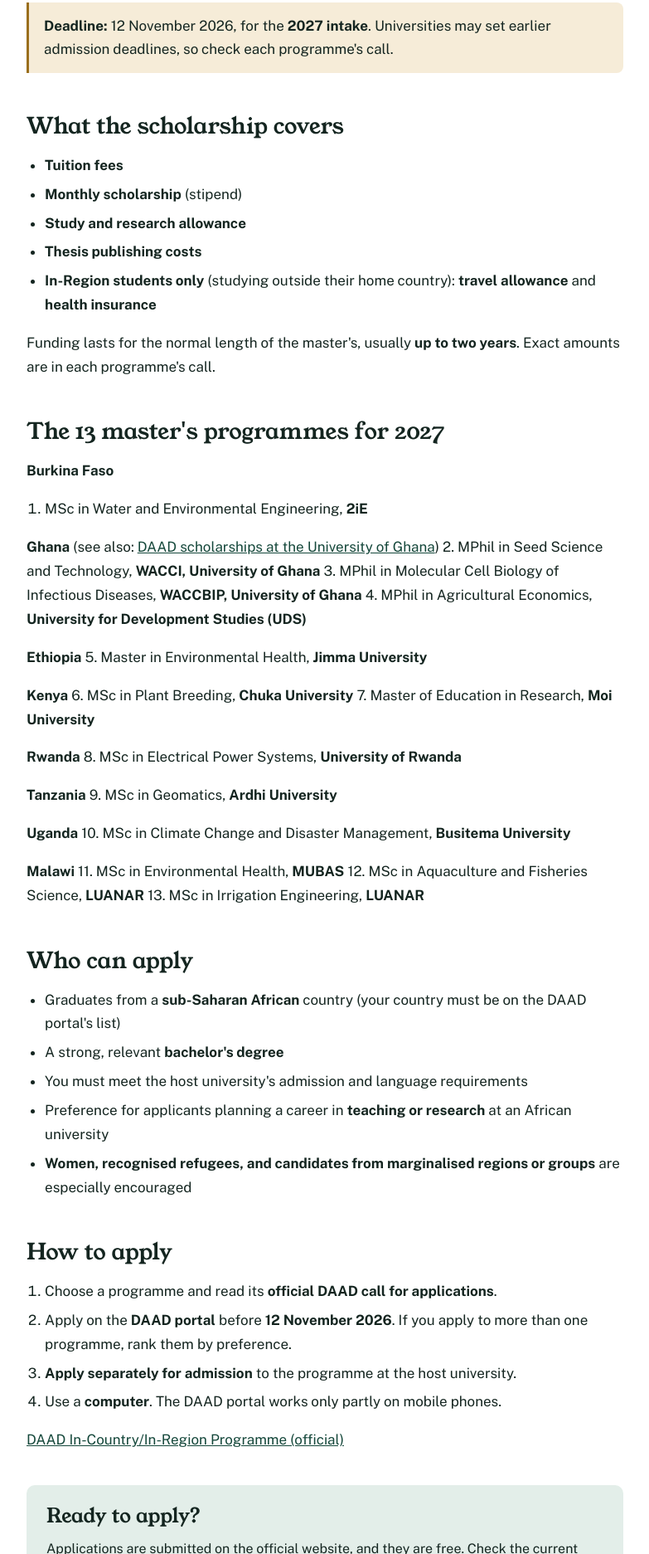
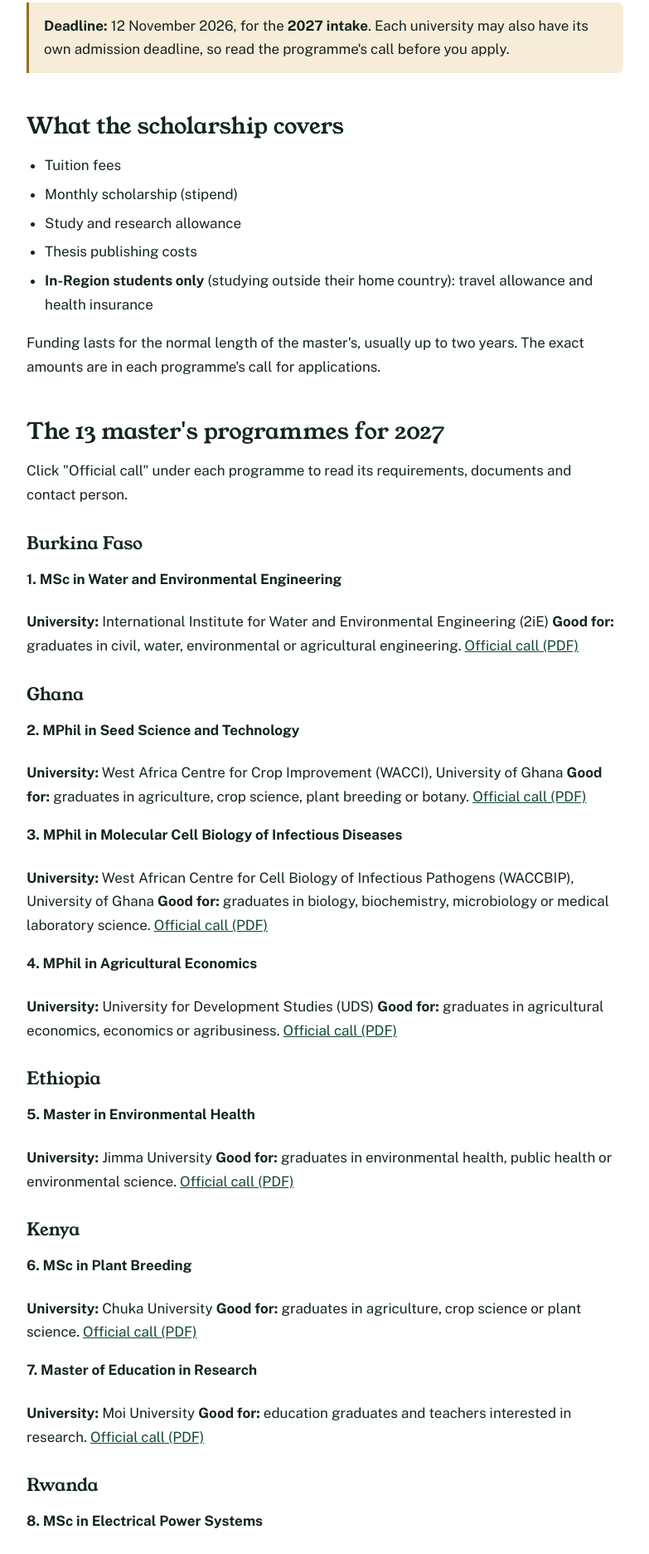
Before and after one commit to scholarfahad/scholarfahad-website, an Eleventy site: page src/scholarships/daad-in-country-in-region-masters-scholarships-2027-in-africa.md in a window 1280 px wide. Shown: the part 927-2800 px from the top of the page at 83% size, without its empty margins (248-1031 px from the left). Built offline with nearby package versions, Linux system fonts and the light colour scheme; Eleventy itself is replaced by a stand-in of ours; files that its build step writes are made by us from their sources.

Commit message:
Update Scholarship “daad-in-country-in-region-masters-scholarships-2027-in-africa”

```diff
--- a/src/scholarships/daad-in-country-in-region-masters-scholarships-2027-in-africa.md
+++ b/src/scholarships/daad-in-country-in-region-masters-scholarships-2027-in-africa.md
@@ -3,7 +3,7 @@ title: DAAD In-Country In-Region Masters Scholarships 2027 in Africa
 type: Scholarship
 country: Africa Multi- country
 official_url: https://www2.daad.de/deutschland/stipendium/datenbank/en/21148-scholarship-database/?detail=10000486
-deadline: 2026-11-02
+deadline: 2026-11-12
 summary: DAAD’s In-Country/In-Region programme fully funds master’s degrees at 13 programmes in Ghana, Kenya, Malawi, Rwanda, Tanzania, Uganda, Ethiopia and Burkina Faso for graduates from sub-Saharan Africa. Deadline 12 November 2026.
 levels:
   - masters
@@ -18,49 +18,105 @@ date: 2026-10-23
 
 The **German Academic Exchange Service (DAAD)** funds master's degrees at leading African universities through its **In-Country/In-Region Scholarship Programme**. You study in your **own country** (In-Country) or in **another sub-Saharan African country** (In-Region), with full funding from Germany.
 
-> **Deadline:** 12 November 2026, for the **2027 intake**. Universities may set earlier admission deadlines, so check each programme's call.
+> **Deadline:** 12 November 2026, for the **2027 intake**. Each university may also have its own admission deadline, so read the programme's call before you apply.
 
 ## What the scholarship covers
-- **Tuition fees**
-- **Monthly scholarship** (stipend)
-- **Study and research allowance**
-- **Thesis publishing costs**
-- **In-Region students only** (studying outside their home country): **travel allowance** and **health insurance**
 
-Funding lasts for the normal length of the master's, usually **up to two years**. Exact amounts are in each programme's call.
+- Tuition fees
+- Monthly scholarship (stipend)
+- Study and research allowance
+- Thesis publishing costs
+- **In-Region students only** (studying outside their home country): travel allowance and health insurance
+
+Funding lasts for the normal length of the master's, usually up to two years. The exact amounts are in each programme's call for applications.
 
 ## The 13 master's programmes for 2027
 
-**Burkina Faso**
-1. MSc in Water and Environmental Engineering, **2iE**
+Click "Official call" under each programme to read its requirements, documents and contact person.
 
-**Ghana** (see also: [DAAD scholarships at the University of Ghana](https://scholarfahad.com/scholarships/daad-scholarships-at-the-university-of-ghana-2027-for-african-students/))
-2. MPhil in Seed Science and Technology, **WACCI, University of Ghana**
-3. MPhil in Molecular Cell Biology of Infectious Diseases, **WACCBIP, University of Ghana**
-4. MPhil in Agricultural Economics, **University for Development Studies (UDS)**
+### Burkina Faso
 
-**Ethiopia**
-5. Master in Environmental Health, **Jimma University**
+#### 1. MSc in Water and Environmental Engineering
+**University:** International Institute for Water and Environmental Engineering (2iE)
+**Good for:** graduates in civil, water, environmental or agricultural engineering.
+[Official call (PDF)](https://static.daad.de/media/daad_de/pdfs_nicht_barrierefrei/im-ausland-studieren-forschen-lehren/st32_call_for_scholarship_applications_burkinafaso_2ie_ma.pdf)
 
-**Kenya**
-6. MSc in Plant Breeding, **Chuka University**
-7. Master of Education in Research, **Moi University**
+### Ghana
 
-**Rwanda**
-8. MSc in Electrical Power Systems, **University of Rwanda**
+#### 2. MPhil in Seed Science and Technology
+**University:** West Africa Centre for Crop Improvement (WACCI), University of Ghana
+**Good for:** graduates in agriculture, crop science, plant breeding or botany.
+[Official call (PDF)](https://static.daad.de/media/daad_de/pdfs_nicht_barrierefrei/im-ausland-studieren-forschen-lehren/st32_call_for_scholarship_applications_ghana_wacci_ma.pdf)
 
-**Tanzania**
-9. MSc in Geomatics, **Ardhi University**
+#### 3. MPhil in Molecular Cell Biology of Infectious Diseases
+**University:** West African Centre for Cell Biology of Infectious Pathogens (WACCBIP), University of Ghana
+**Good for:** graduates in biology, biochemistry, microbiology or medical laboratory science.
+[Official call (PDF)](https://static.daad.de/media/daad_de/pdfs_nicht_barrierefrei/im-ausland-studieren-forschen-lehren/st32_call_for_scholarship_applications_ghana_waccbip_ma.pdf)
 
-**Uganda**
-10. MSc in Climate Change and Disaster Management, **Busitema University**
+#### 4. MPhil in Agricultural Economics
+**University:** University for Development Studies (UDS)
+**Good for:** graduates in agricultural economics, economics or agribusiness.
+[Official call (PDF)](https://static.daad.de/media/daad_de/pdfs_nicht_barrierefrei/im-ausland-studieren-forschen-lehren/st32_call_for_scholarship_applications_ghana_uds_ma.pdf)
 
-**Malawi**
-11. MSc in Environmental Health, **MUBAS**
-12. MSc in Aquaculture and Fisheries Science, **LUANAR**
-13. MSc in Irrigation Engineering, **LUANAR**
+### Ethiopia
+
+#### 5. Master in Environmental Health
+**University:** Jimma University
+**Good for:** graduates in environmental health, public health or environmental science.
+[Official call (PDF)](https://static.daad.de/media/daad_de/pdfs_nicht_barrierefrei/im-ausland-studieren-forschen-lehren/st32_call_for_scholarship_applications_ethiopia_ju_ma.pdf)
+
+### Kenya
+
+#### 6. MSc in Plant Breeding
+**University:** Chuka University
+**Good for:** graduates in agriculture, crop science or plant science.
+[Official call (PDF)](https://static.daad.de/media/daad_de/pdfs_nicht_barrierefrei/im-ausland-studieren-forschen-lehren/st32_call_for_scholarship_applications_kenya_cu_ma.pdf)
+
+#### 7. Master of Education in Research
+**University:** Moi University
+**Good for:** education graduates and teachers interested in research.
+[Official call (PDF)](https://static.daad.de/media/daad_de/pdfs_nicht_barrierefrei/im-ausland-studieren-forschen-lehren/st32_call_for_scholarship_applications_kenya_moi_ma.pdf)
+
+### Rwanda
+
+#### 8. MSc in Electrical Power Systems
+**University:** University of Rwanda
+**Good for:** graduates in electrical or electronic engineering.
+[Official call (PDF)](https://static.daad.de/media/daad_de/pdfs_nicht_barrierefrei/im-ausland-studieren-forschen-lehren/st32_call_for_scholarship_applications_rwanda_ur_ma.pdf)
+
+### Tanzania
+
+#### 9. MSc in Geomatics
+**University:** Ardhi University
+**Good for:** graduates in surveying, geomatics, GIS or geography.
+[Official call (PDF)](https://static.daad.de/media/daad_de/pdfs_nicht_barrierefrei/im-ausland-studieren-forschen-lehren/st32_call_for_scholarship_applications_tanzania_ardhi_ma.pdf)
+
+### Uganda
+
+#### 10. MSc in Climate Change and Disaster Management
+**University:** Busitema University
+**Good for:** graduates in environmental science, geography, agriculture or related fields.
+[Official call (PDF)](https://static.daad.de/media/daad_de/pdfs_nicht_barrierefrei/im-ausland-studieren-forschen-lehren/st32_call_for_scholarship_applications_uganda_busitema_ma.pdf)
+
+### Malawi
+
+#### 11. MSc in Environmental Health
+**University:** Malawi University of Business and Applied Sciences (MUBAS)
+**Good for:** graduates in environmental health, public health or environmental science.
+[Official call (PDF)](https://static.daad.de/media/daad_de/pdfs_nicht_barrierefrei/im-ausland-studieren-forschen-lehren/st32_call_for_scholarship_applications_malawi_mubas_ma.pdf)
+
+#### 12. MSc in Aquaculture and Fisheries Science
+**University:** Lilongwe University of Agriculture and Natural Resources (LUANAR)
+**Good for:** graduates in fisheries, aquaculture, animal science or biology.
+[Official call (PDF)](https://static.daad.de/media/daad_de/pdfs_nicht_barrierefrei/im-ausland-studieren-forschen-lehren/st32_call_for_scholarships_applications_malawi_luanar_afs_ma.pdf)
+
+#### 13. MSc in Irrigation Engineering
+**University:** Lilongwe University of Agriculture and Natural Resources (LUANAR)
+**Good for:** graduates in agricultural, civil or water engineering.
+[Official call (PDF)](https://static.daad.de/media/daad_de/pdfs_nicht_barrierefrei/im-ausland-studieren-forschen-lehren/st32_call_for_scholarships_applications_malawi_luanar_ie_ma.pdf)
 
 ## Who can apply
+
 - Graduates from a **sub-Saharan African** country (your country must be on the DAAD portal's list)
 - A strong, relevant **bachelor's degree**
 - You must meet the host university's admission and language requirements
@@ -68,9 +124,12 @@ Funding lasts for the normal length of the master's, usually **up to two years**
 - **Women, recognised refugees, and candidates from marginalised regions or groups** are especially encouraged
 
 ## How to apply
-1. Choose a programme and read its **official DAAD call for applications**.
+
+1. Choose a programme and read its **official call** (links above).
 2. Apply on the **DAAD portal** before **12 November 2026**. If you apply to more than one programme, rank them by preference.
-3. **Apply separately for admission** to the programme at the host university.
+3. **Apply separately for admission** to the programme at the host university, following the call's instructions.
 4. Use a **computer**. The DAAD portal works only partly on mobile phones.
 
+**Also read:** [DAAD scholarships at the University of Ghana](https://scholarfahad.com/scholarships/daad-scholarships-at-the-university-of-ghana-2027-for-african-students/)
+
 [DAAD In-Country/In-Region Programme (official)](https://www2.daad.de/deutschland/stipendium/datenbank/en/21148-scholarship-database/?detail=10000486)
```
